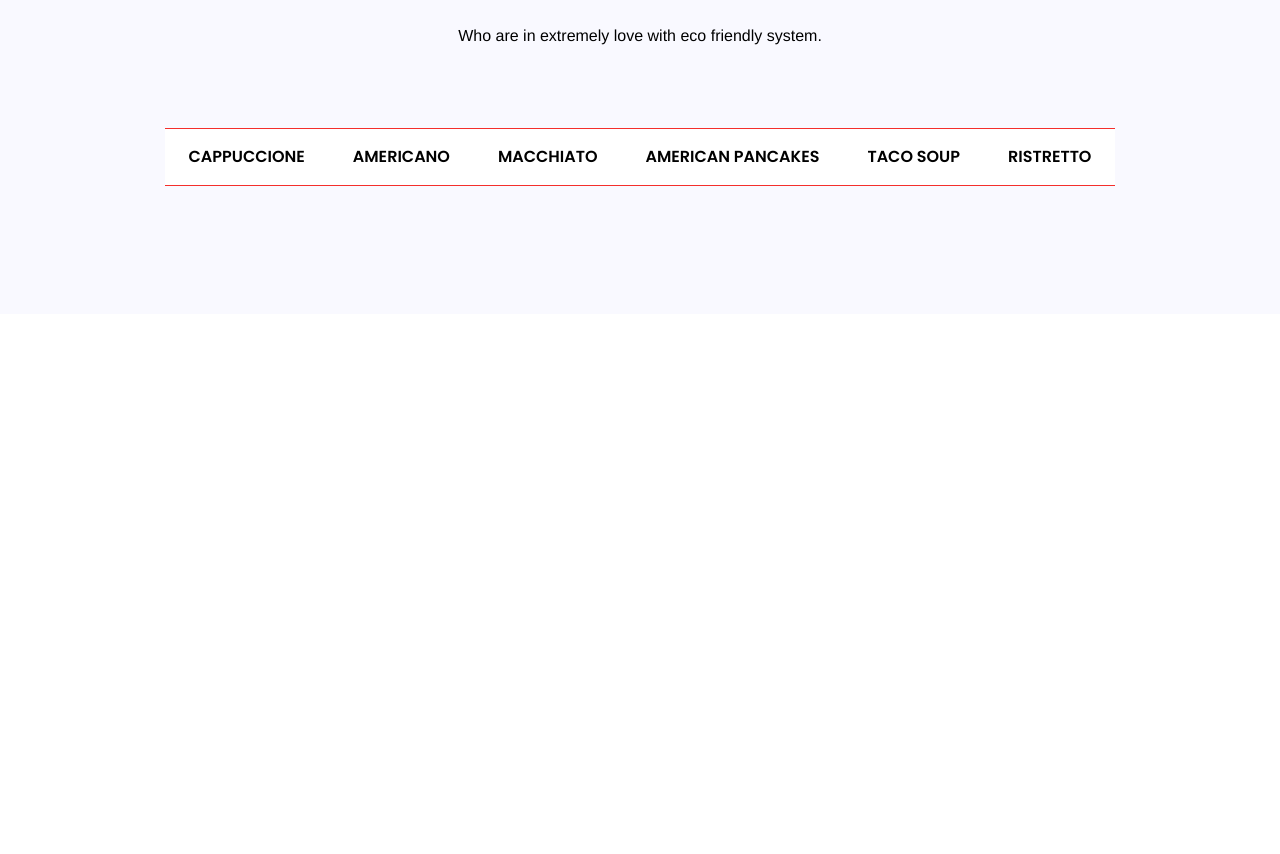
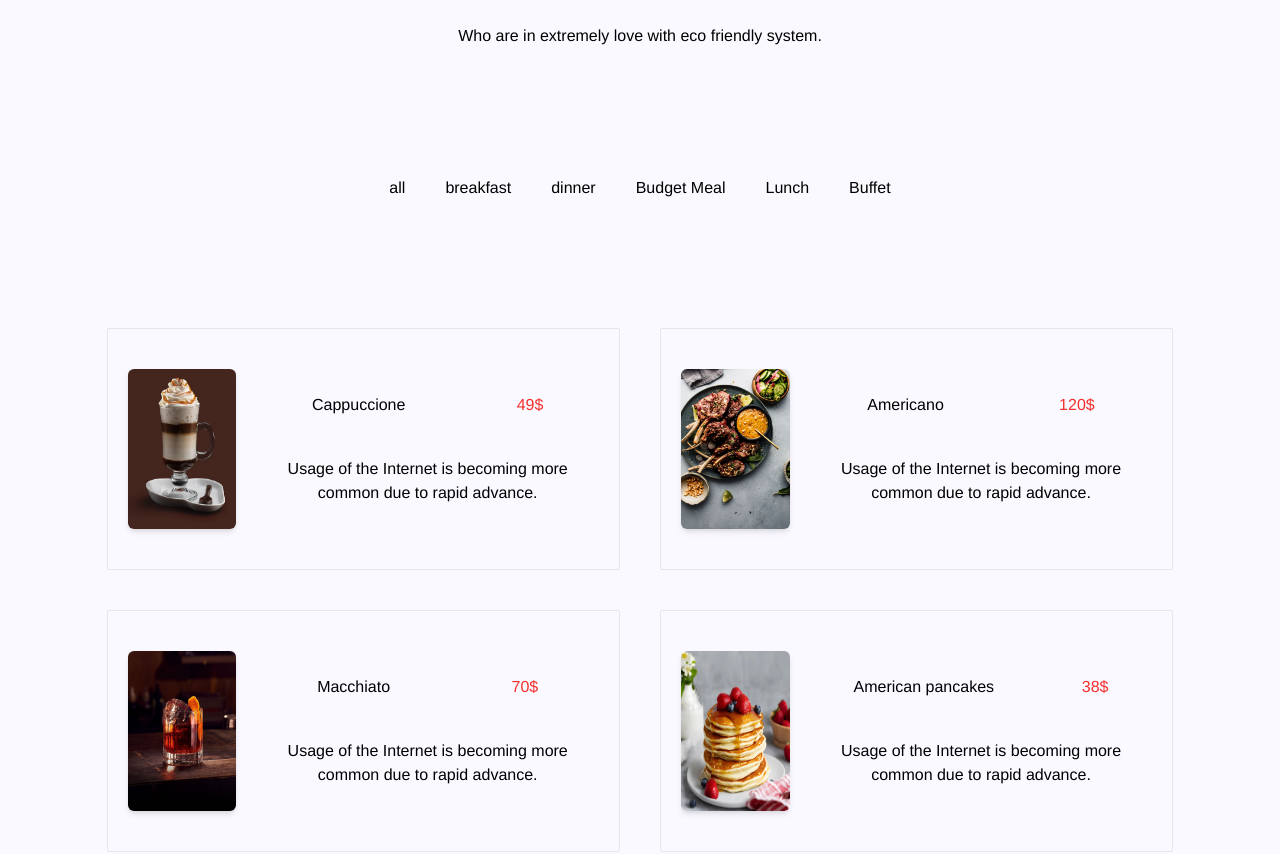
Before and after one commit to Code2Time/Marco-Restaurant, a React (Vite) app: page / in a window 1280 px wide. Shown: the part 1600-2454 px from the top of the page. Before the commit the page ends 1914 px from the top, so only its background shows below. Built offline with nearby package versions, Linux system fonts and the light colour scheme.

Commit message:
update "Menu" (logical part)

```diff
--- a/src/components/Categories.tsx
+++ b/src/components/Categories.tsx
@@ -1,19 +1,23 @@
-import { MenuData } from "../data/MenuData";
+type TcategoriesProps = {
+  filterItems: (category: string) => void;
+  categories: any[];
+};
 
-function Categories() {
+function Categories({ categories, filterItems }: TcategoriesProps) {
+
+
   return (
     <>
-      <main>
-        <section>
-          <div className="w-full h-auto bg-gray-3 btn-container flex flex-col md:flex-row justify-center items-center my-20 ">
-            {MenuData.map((item: any) => (
-              <button key={item.id} className="menu-btn w-[75%] md:w-auto py-4 px-6 poppins-6 bg-white  hover:bg-red1 hover:text-my-white border-r-2 border-l-2 md:border-r-0 md:border-l-0 md:border-t-[1px] md:border-b-[1px] border-red-200 md:border-red1  uppercase line-clamp-1 text-nowrap">
-                {item.title}
-              </button>
-            ))}
-          </div>
-        </section>
-      </main>
+     {categories.map((category , index) => (
+        <button
+        key={index}
+        onClick={()=>filterItems(category)}
+        className="menu-btn"
+        >
+            {category}
+
+            </button>
+     ))}
     </>
   );
 }
--- a/src/components/Menu.tsx
+++ b/src/components/Menu.tsx
@@ -1,25 +1,49 @@
-// import React, { useState } from "react";
-// import { MenuData } from "../data/MenuData";
-import Categories from './Categories'
+import { useState } from "react";
+import { MenuData } from "../data/MenuData";
+import Categories from "./Categories";
+import MenuItem from "./MenuItem";
+import { ImenuItems } from "../types/Types";
 
 
+const Allcategories = ["all" , ...new Set(MenuData.map((item)=> item.category))]
 
 function Menu() {
-  //   const all = ["all" , ...new Set(MenuData.map((item) => item.category))]
-  // const [categories , setCategories] = useState<any>(all)
-  // console.log(categories)
+
+  const [menuItems , setMenuItems]= useState<ImenuItems[]>(MenuData)
+
+const [categories , setCategories] = useState<typeof Allcategories>(Allcategories)
+
+
+const filterItems = (category : string)=>{
+
+  if(category == "all"){
+     setMenuItems(MenuData)
+  }else{
+    const NewItems = MenuData.filter((item)=>item.category == category)
+    setMenuItems(NewItems)
+  }
+
+
+}
 
   return (
     <>
       <main>
         <section>
           <div className="className='Menu-container w-full h-auto  bg-gray-3 text-center ">
-            <h1 className="poppins-6 p-4 sm:text-2xl md:text-4xl my-2">What kind of Foods we serve for you</h1>
-            <p className="text-sm sm:text-base mt-8">Who are in extremely love with eco friendly system.</p>
-          <Categories />
-          <div className='w-full h-12'>
+            <h1 className="poppins-6 p-4 sm:text-2xl md:text-4xl my-2">
+              What kind of Foods we serve for you
+            </h1>
+            <p className="text-sm sm:text-base mt-8">
+              Who are in extremely love with eco friendly system.
+            </p>
+            <div className="w-full h-auto flex justify-center items-center gap-10 mt-32">
+             <Categories filterItems={filterItems} categories={categories}   />
 
-          </div>
+            </div>
+            <div className=" h-auto grid grid-cols-12 gap-10 w-10/12 mx-auto mt-32">
+              <MenuItem  menuItems={menuItems} />
+            </div>
           </div>
         </section>
       </main>
--- /dev/null
+++ b/src/components/MenuItem.tsx
@@ -0,0 +1,26 @@
+import { CategoriesProps } from "../types/Types"
+
+function MenuItem({menuItems}:CategoriesProps) {
+  return (
+   <>
+      {menuItems.map((item) =>(
+        <div key={item.id} className="menu-item-container flex justify-center items-center col-span-6 gap-5 border rounded-sm px-5 py-10">
+            <div className="menu-img">
+                <img src={item.img} alt="menu-item" className="size-40 rounded-md shadow-md" />
+            </div>
+            <div className="menu-details flex flex-col justify-center items-center gap-10 ">
+                <div className="item1 flex justify-around  w-full">
+                    <h1>{item.title}</h1>
+                    <h3 className="text-red1">{item.price}$</h3>
+                </div>
+                <div className="item2">
+                    <h2>{item.description}</h2>
+                </div>
+            </div>
+        </div>
+      ))}
+   </>
+  )
+}
+
+export default MenuItem
--- a/src/types/Types.ts
+++ b/src/types/Types.ts
@@ -0,0 +1,15 @@
+// set rypes for menu items
+
+export interface ImenuItems {
+  id: number;
+  title: string;
+  description: string;
+  category: string;
+  price: string;
+  img: string;
+}
+
+
+export type CategoriesProps ={
+  menuItems : ImenuItems[]
+}
```
